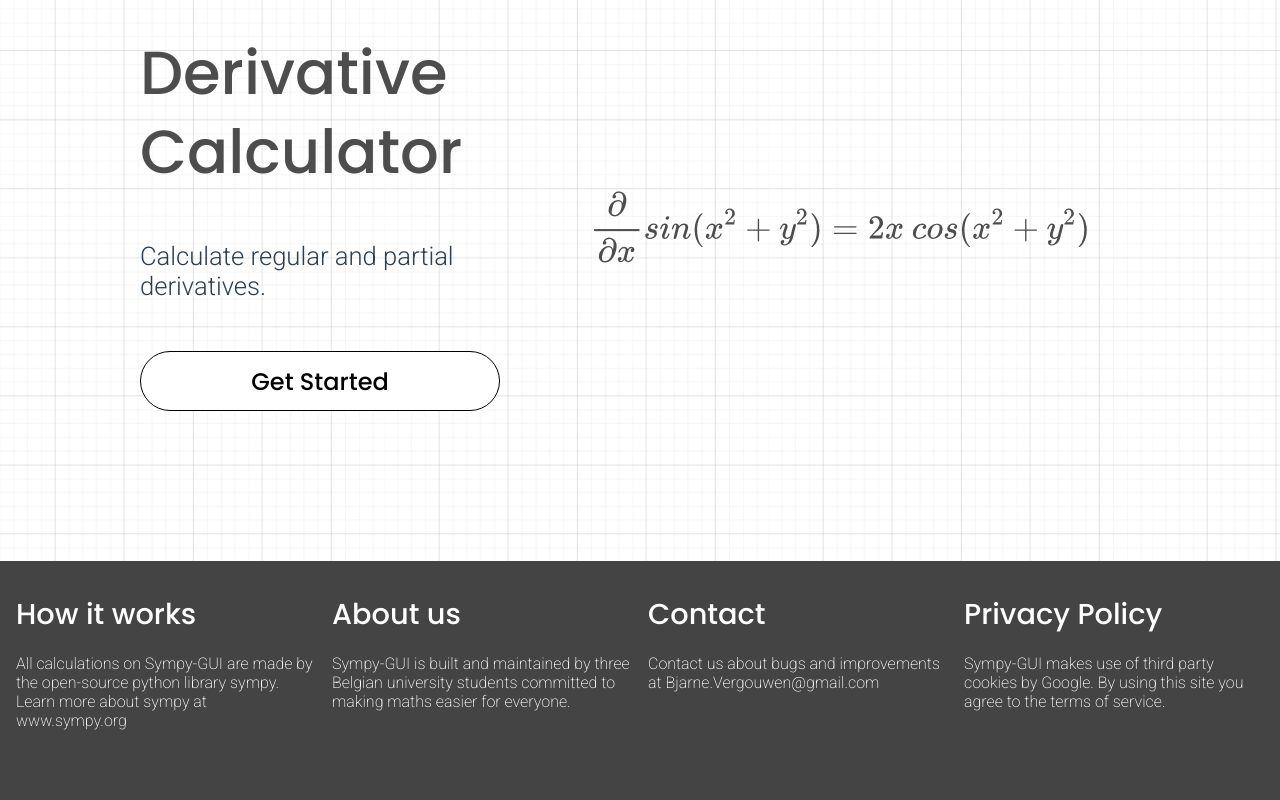
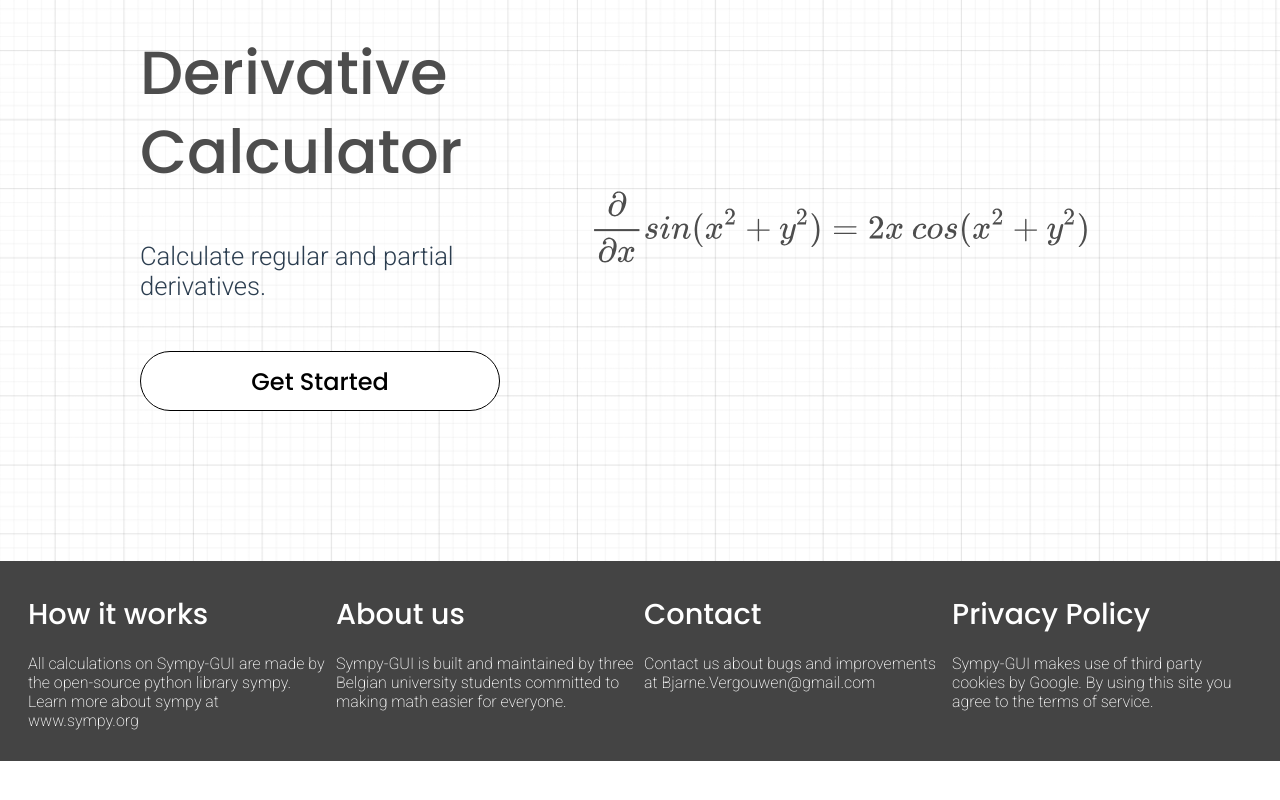
Before and after one commit to RagnarVdB/symsolver, a Vue app in the folder client/: page /#/ in a window 1280 px wide. Shown: the part 1320-2120 px from the top of the page. After the commit the page ends 2081 px from the top, so only its background shows below. Built offline with nearby package versions, Linux system fonts and the light colour scheme.

Commit message:
test cases parser toegevoegd

```diff
--- a/client/src/views/Home.vue
+++ b/client/src/views/Home.vue
@@ -38,7 +38,7 @@
       </div>
       <div>
         <h3>About us</h3>
-        <p>Sympy-GUI is built and maintained by three Belgian university students committed to making maths easier for everyone.</p>
+        <p>Sympy-GUI is built and maintained by three Belgian university students committed to making math easier for everyone.</p>
       </div>
       <div>
         <h3>Contact</h3>
@@ -186,6 +186,8 @@ button:hover {
 
 .Title {
   flex-grow: 1;
+  max-width: 100%;
+  min-width: 100px;
   margin: 30px;
   margin-bottom: 120px;
   display: flex;
@@ -240,6 +242,7 @@ footer {
   flex-direction: column;
   align-items: center;
   padding: 10px 20px 40px 20px;
+  box-sizing: border-box;
 }
 
 footer > div {
@@ -370,7 +373,7 @@ footer p {
   text-align: left;
 }
 }
-@media screen and (max-width: 900px) {
+/* @media screen and (max-width: 900px) {
   h1 {
     font-size: 3rem;
   }
@@ -390,5 +393,5 @@ footer p {
     min-width: 100%;
   }
 
-}
+} */
 </style>
```
Also changed, not shown: 1 other file (tests, documents, lock files or other folders).
